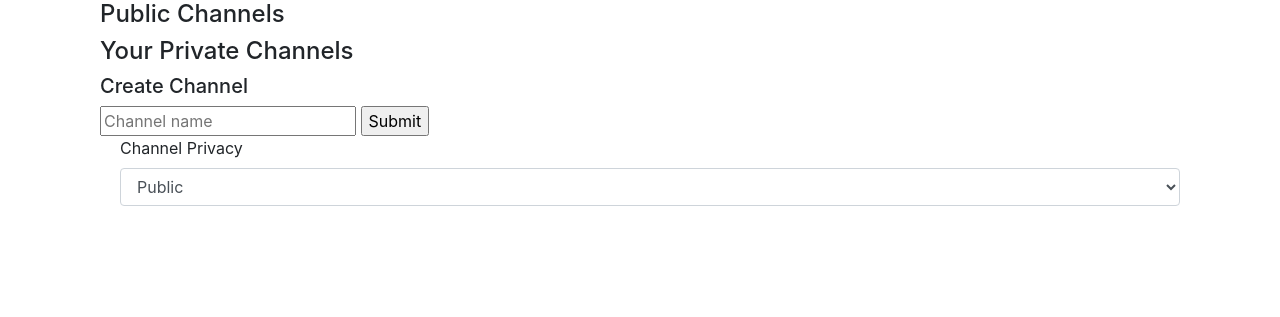
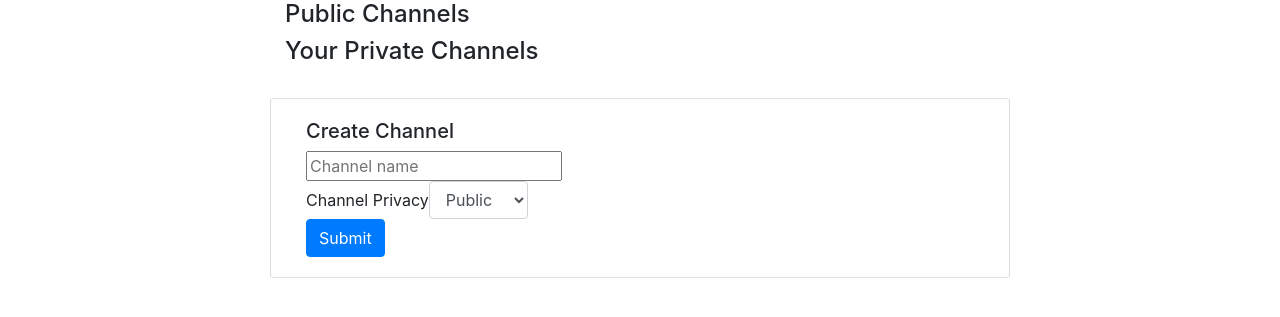
Before and after one commit to sdmoran/CS50WEB_Proj2, a Flask app: page /channels/ in a window 1280 px wide. Shown: the part 56-373 px from the top of the page. Run offline with Flask 2, Linux system fonts and the light colour scheme; data that the repository does not hold is empty; some libraries are stand-ins or nearby versions.

Commit message:
Made things prettier and minor fixes, ready to submit!

```diff
--- a/application.py
+++ b/application.py
@@ -40,7 +40,10 @@ def home():
     if "user" not in session.keys():
         return redirect(url_for("login"))
     elif "recent" in session.keys():
-        return redirect(url_for("channel", name=session["recent"]))
+        if session["recent"] in channels:
+            return redirect(url_for("channel", name=session["recent"]))
+        else:
+            return render_template("home.html", user=session["user"])
     else:
         return render_template("home.html", user=session["user"])
 
@@ -66,7 +69,6 @@ def get_users():
 
 @app.route("/create_channel/", methods=["POST"])
 def create_channel():
-    print("REQUEST:", request.json)
     params = request.json
     name = params['name']
     private = params['private']
@@ -74,7 +76,6 @@ def create_channel():
         if private:
             users = params['users']
             newChannel = PrivateChannel(name, users)
-            print("Users: ", newChannel.users)
             channels.append(newChannel)
         else:
             newChannel = Channel(name)
@@ -88,7 +89,14 @@ def channel(name):
     if 'user' not in session.keys():
         return "MUST BE LOGGED IN!"
     session["recent"] = name
-    return render_template("channel.html", name=name, user=session['user'])
+
+    users = []
+    for channel in channels:
+        if channel.name == name and channel.private:
+            users = channel.users
+            break
+
+    return render_template("channel.html", name=name, user=session['user'], userlist=users)
 
 @app.route("/channels/<name>/messages/", methods=["GET", "POST"])
 def messages(name):
@@ -102,3 +110,8 @@ def messages(name):
                 c.add_message(user, message)
                 return "Added message!"
     return ("Channel not found!", 404)
+
+@app.route("/reset/")
+def reset():
+    session.pop('user', None)
+    return redirect(url_for('home'))
--- a/templates/channel_list.html
+++ b/templates/channel_list.html
@@ -2,31 +2,40 @@
 
 {% block body %}
     <div class="container">
-        <h4>Public Channels</h4>
-        <div id="public-channels-list"></div>
+        <div class="row justify-content-center">
+            <h4 class="col-6 col-sm-8 row">Public Channels</h4>
+            <div class="col-6 col-sm-8 row justify-content-center" id="public-channels-list"></div>
+        </div>
 
-        <h4>Your Private Channels</h4>
-        <div id="private-channels-list"></div>
+        <div class="row justify-content-center">
+            <h4 class="col-6 col-sm-8 row">Your Private Channels</h4>
+            <div class="col-6 col-sm-8 row justify-content-center" id="private-channels-list"></div>
+        </div>
 
         <div id="error-container"></div>
 
-        <div id="create-channel">
+        <br>
+        <div class="row justify-content-center">
+        <div class="card col-6 col-sm-8 d-flex justify-content-center">
+            <div id="create-channel" class="card-body">
                 <h5>Create Channel</h5>
                 <input type="text" id="channel-name" placeholder="Channel name">
-            <input type="submit" value="Submit" onclick="create_channel()">
-            <div class="form-check">
+                <div class="form-inline">
                     <label class="form-label" for="privacy-selector">Channel Privacy</label>
                     <select class="form-control" id="privacy-selector" onchange="toggle_dropdown(this)">
                         <option>Public</option>
                         <option>Private</option>
                     </select>
                 </div>
+                <button class="btn btn-primary d-flex justify-content-center" onclick="create_channel()">Submit</button>
+            </div>
+            </div>
         </div>
 
         <script src="https://cdnjs.cloudflare.com/ajax/libs/handlebars.js/4.0.11/handlebars.min.js"></script>
 
         <script id="channel-card-template" type="text/x-handlebars-template">
-            <div class="card" style="width: 18rem;">
+            <div class="row card col-6 col-sm-8" style="width: 18rem;">
                 <div class="card-body">
                     {% raw -%}
                     <h5 class="card-title">{{ name }}</h5>
@@ -106,14 +115,12 @@
                 const request = new XMLHttpRequest();
                 const params = `user=${window.localStorage.getItem('user')}`;
                 request.open('GET', '/get_channels/' + '?' + params, true);
-                console.log("USER: ", window.localStorage.getItem('user'));
                 request.onreadystatechange = function() { // Call a function when the state changes.
                     if (this.readyState === XMLHttpRequest.DONE && this.status === 200) {
                         refresh_list('public-channels-list', JSON.parse(request.responseText).public)
                         refresh_list('private-channels-list', JSON.parse(request.responseText).private)
                     }
                 }
-
                 request.send();
             }
 
```
Also changed, not shown: templates/channel.html (+15 -7 lines), README.md. Lines whose indentation alone changed are shown as unchanged.
